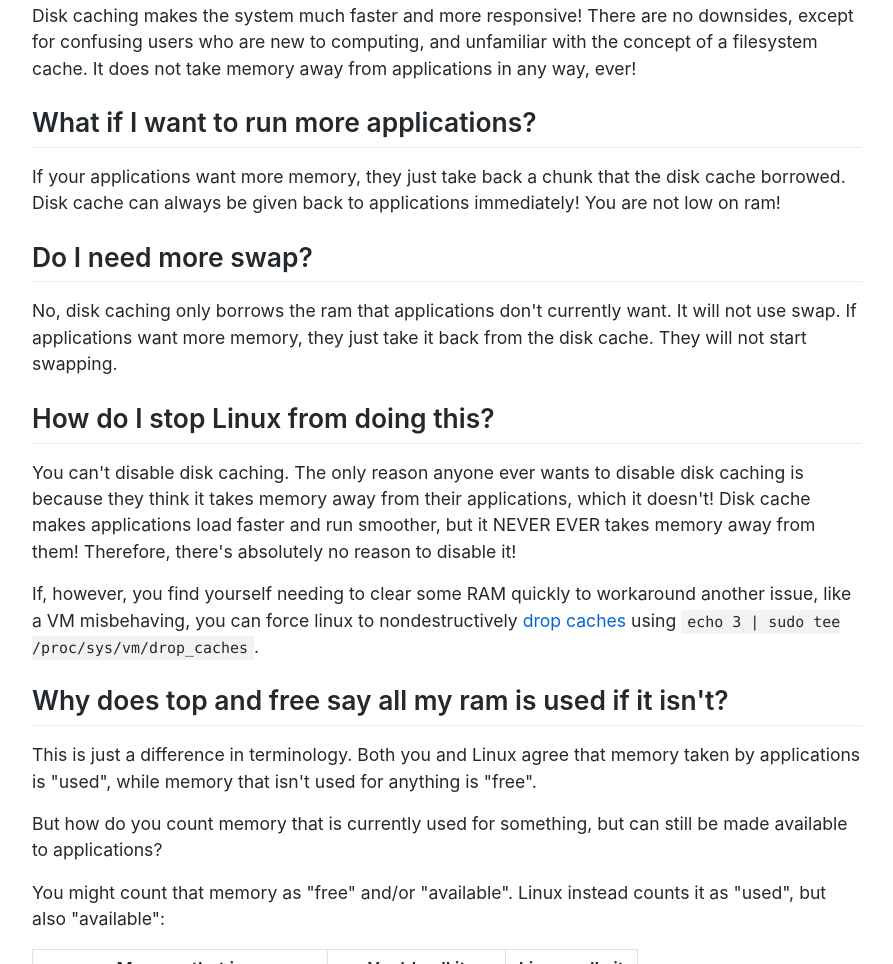
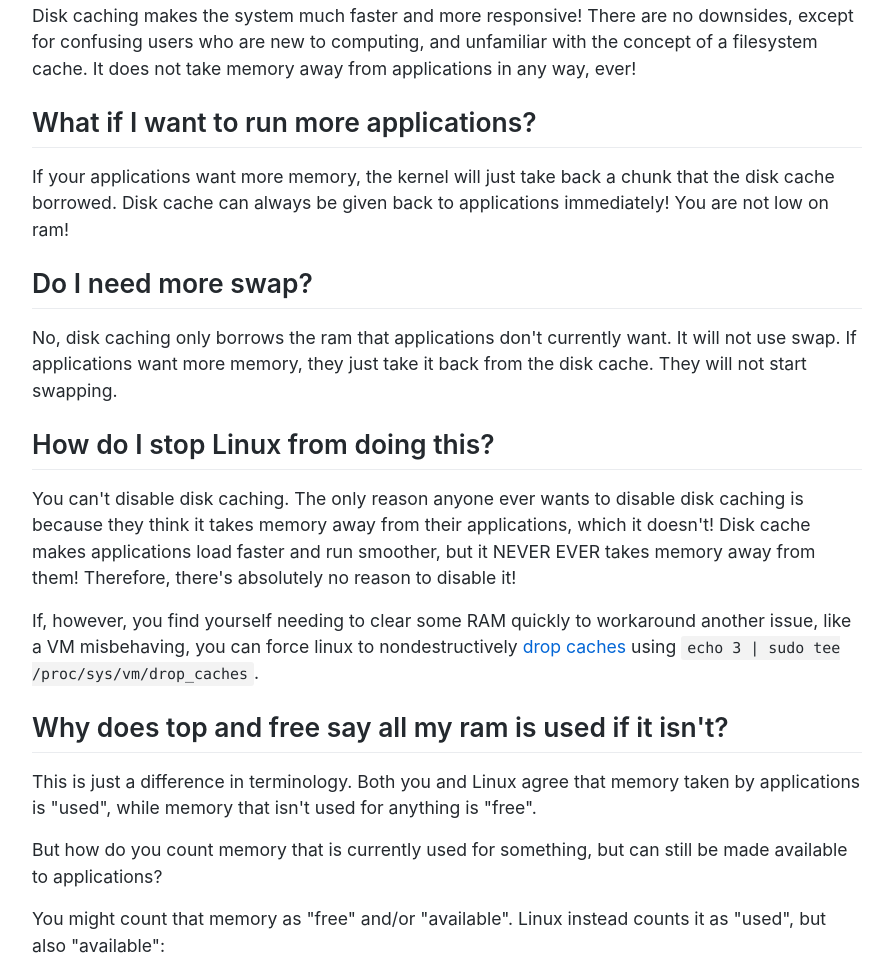
Before and after one commit to koalaman/linuxatemyram.com, a plain HTML site: page index.html in a window 1280 px wide. Shown: the part 906-1870 px from the top of the page, without its empty margins (193-1086 px from the left). Drawn offline with Linux system fonts and the light colour scheme.

Commit message:
Technically, applications don't reclaim memory, the kernel does.

```diff
--- a/index.html
+++ b/index.html
@@ -44,7 +44,7 @@
         <p>Disk caching makes the system much faster and more responsive! There are no downsides, except for confusing users who are new to computing, and unfamiliar with the concept of a filesystem cache. It does not take memory away from applications in any way, ever!</p>
 
         <h2>What if I want to run more applications?</h2>
-        <p>If your applications want more memory, they just take back a chunk that the disk cache borrowed. Disk cache can always be given back to applications immediately! You are not low on ram!</p>
+        <p>If your applications want more memory, the kernel will just take back a chunk that the disk cache borrowed. Disk cache can always be given back to applications immediately! You are not low on ram!</p>
 
         <h2>Do I need more swap?</h2>
         <p>No, disk caching only borrows the ram that applications don't currently want. It will not use swap. If applications want more memory, they just take it back from the disk cache. They will not start swapping.</p>
```
